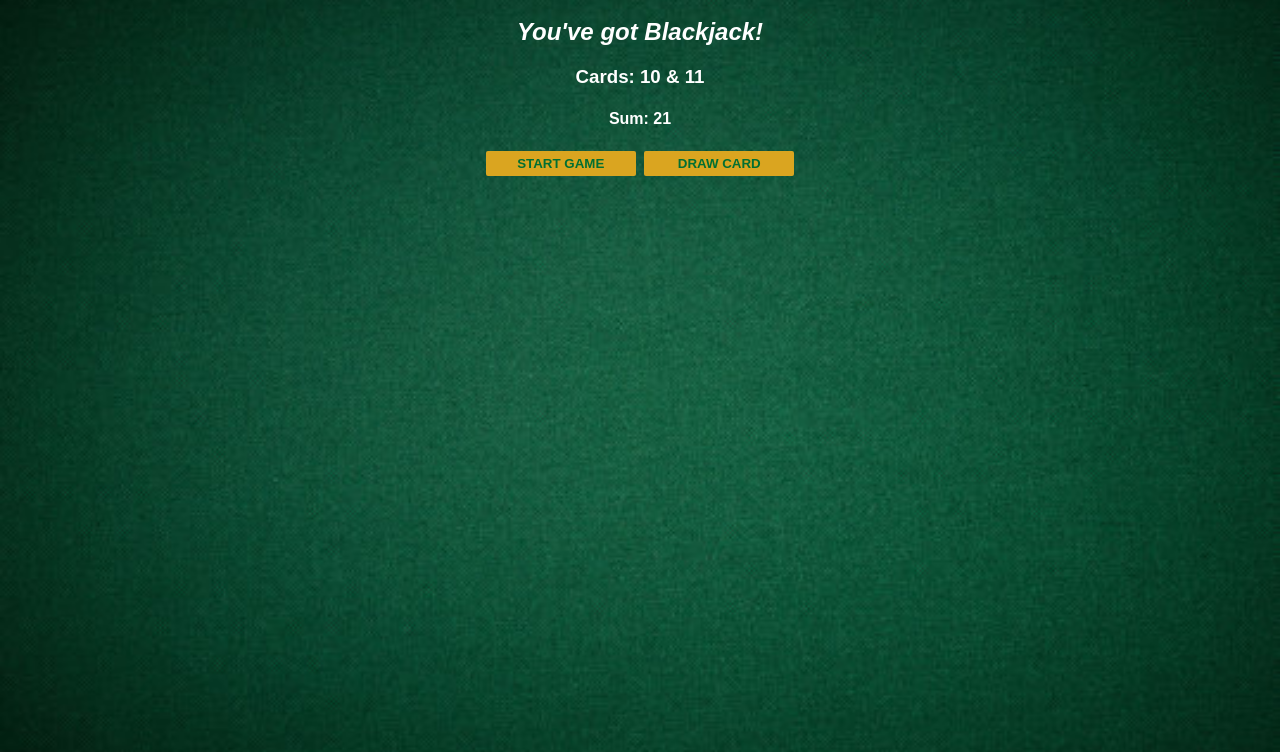
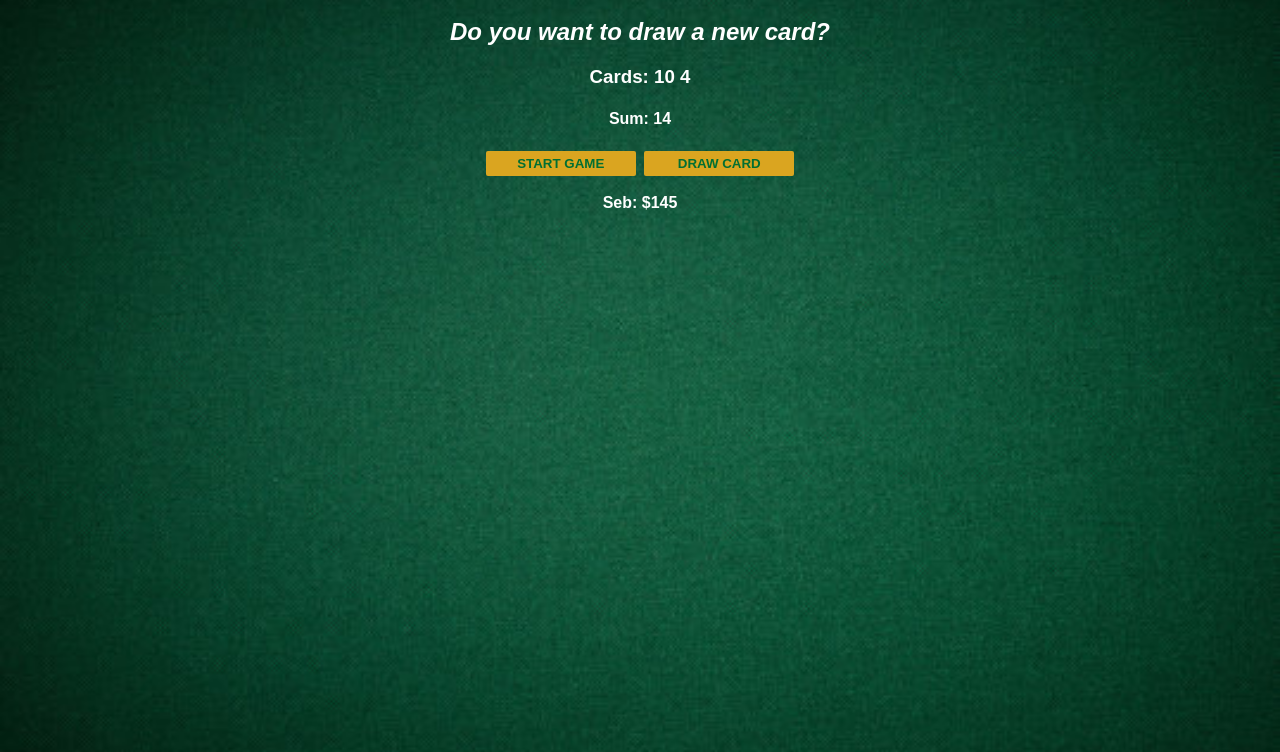
Before and after one commit to SebasVanDoorn/MyJSProject, a plain HTML site: page index.html in a window 1280 px wide. Both pictures are taken after a click on the button "START GAME". Shown: the part 48-800 px from the top of the page. Drawn offline with Linux system fonts and the light colour scheme.

Commit message:
finalTrainingUpdate

```diff
--- a/index.html
+++ b/index.html
@@ -12,6 +12,7 @@
         <h4 id="sum-el">Sum: </h4>
         <button id="btn1" onclick="startGame()">START GAME</button>
         <button id="btn2" onclick="drawCard()">DRAW CARD</button>
+        <p id="player-el"></p>
         <script src="index.js"></script>
     </body>
 </html>
--- a/index.js
+++ b/index.js
@@ -1,23 +1,47 @@
-let firstCard = 10
-let secondCard = 11
-let sum = firstCard + secondCard
+let cards = []
+let sum = 0
+let isAlive = false
 let hasBlackjack = false
-let isAlive = true
 let message = ""
 let messageEl = document.getElementById("message-el")
 let sumEl = document.querySelector("#sum-el")
 let cardsEl = document.getElementById("cards-el")
+let player = {
+    name: "Seb",
+    chips: 145
+}
+let playerEl = document.getElementById("player-el")
 
+playerEl.textContent = player.name + ": $" + player.chips
 
-messageEl.innerText = "Want to play a round?"
+function getRandomCard() {
+    let randNum = Math.floor(Math.random() * 13) +1
+    if (randNum === 1) {
+        return 11
+    } else if (randNum >= 11) {
+        return 10
+    } else {
+        return randNum
+    }
+}
 
 function startGame() {
+    isAlive = true
+    hasBlackjack = false
+    let firstCard = getRandomCard()
+    let secondCard = getRandomCard()
+    cards = [firstCard, secondCard]
+    sum = firstCard + secondCard
     renderGame()
 }
 
 function renderGame() {
+    cardsEl.textContent = "Cards: "
+    for (i = 0; i < cards.length; i++) {
+        cardsEl.textContent += cards[i] + " "
+    }
+
     sumEl.textContent = "Sum: " + sum
-    cardsEl.textContent = "Cards: " + firstCard + " & " + secondCard
     if(sum < 21) {
         message = "Do you want to draw a new card?"
     } else if (sum === 21) {
@@ -31,7 +55,10 @@ function renderGame() {
 }
 
 function drawCard() {
-    let newCard = 2
+    if (isAlive === true && hasBlackjack === false) {
+    let newCard = getRandomCard()
     sum += newCard
-    renderGame()
+    cards.push(newCard)
+    renderGame()}
+    else return ""
 }
--- a/styles.css
+++ b/styles.css
@@ -9,6 +9,7 @@ body {
     text-align: center;
     color: white;
     font-family: Arial, Helvetica, sans-serif;
+    font-weight: bold;
 }
 
 h2 {
```
Also changed, not shown: 1 other file.
